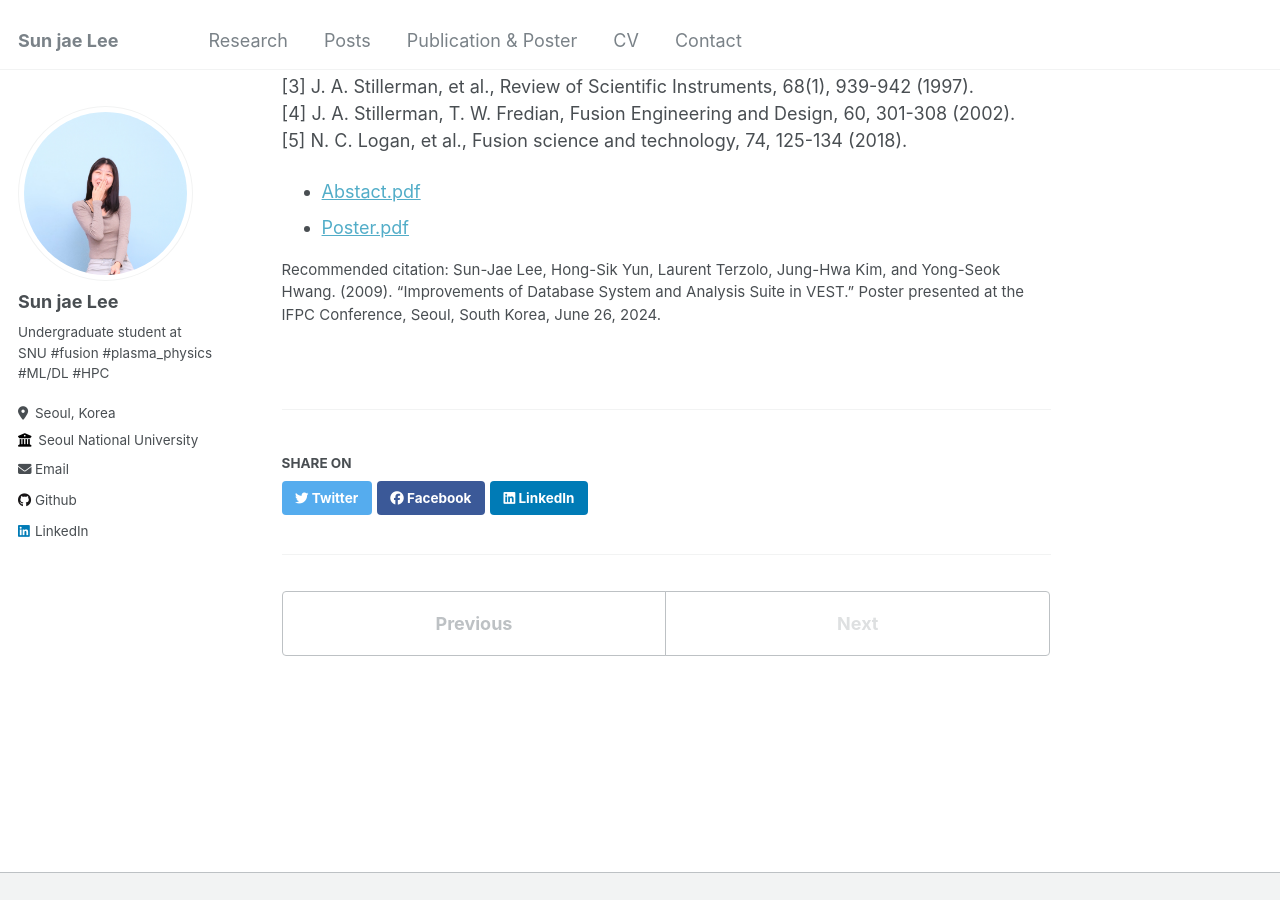
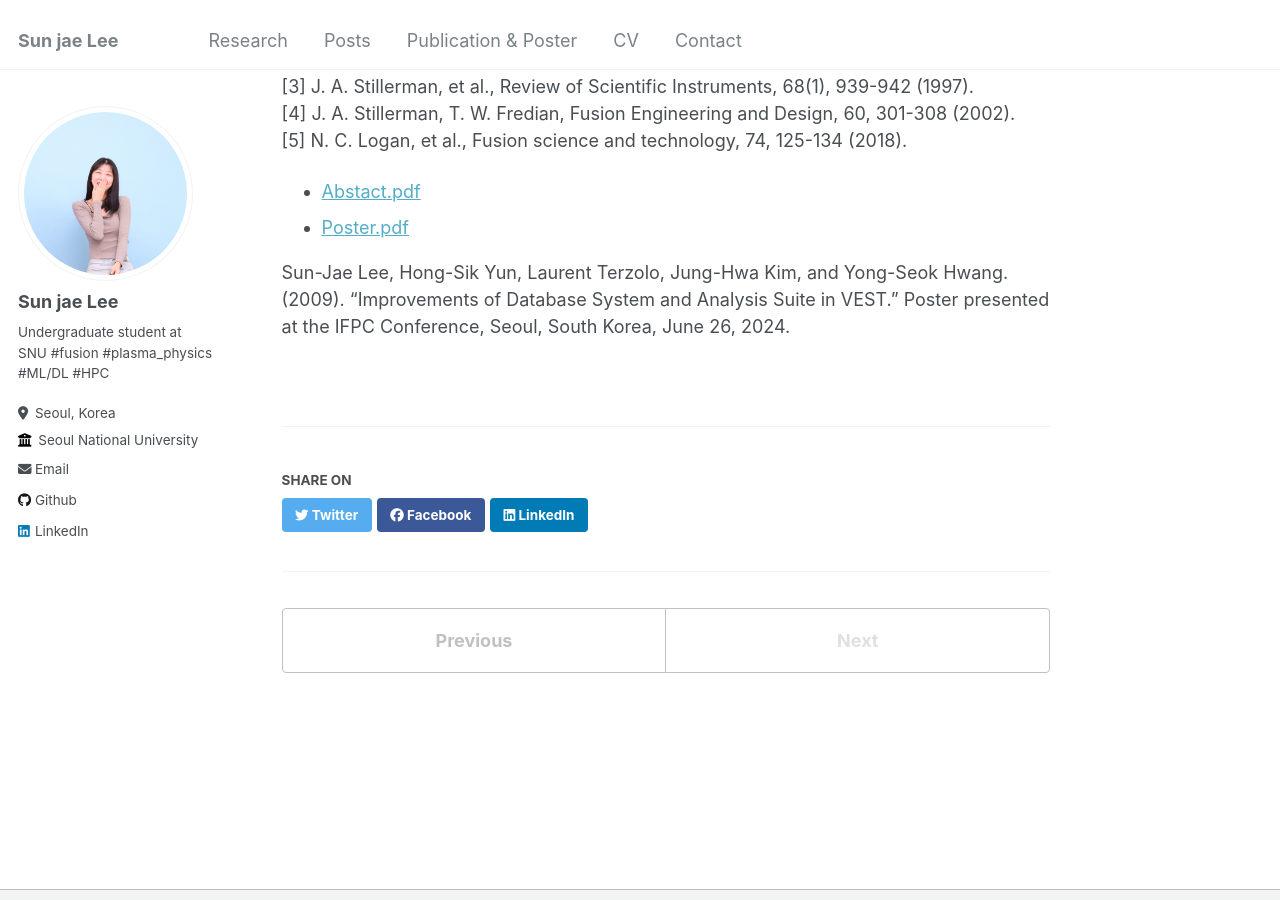
Before and after one commit to satelite2517/satelite2517.github.io-, a Jekyll site: the page built from _publications/2024-06-26-ifpc.md, in a window 1280 px wide and 900 px high, scrolled down 1415 px. Built offline with Jekyll 4.4.1, drawn with Linux system fonts in a browser that asks for light colours; part of the change alters nothing that is shown.

Commit message:
feat: Update poster page with new PDF link

```diff
--- a/_publications/2024-06-26-ifpc.md
+++ b/_publications/2024-06-26-ifpc.md
@@ -7,7 +7,7 @@ date: 2024-06-26
 venue: 'Seoul, Korea'
 # paperurl: 'https://satelite2517.github.io/files/IFPC_poster.pdf'
 # slidesurl: 'https://satelite2517.github.io/files/iFPC2024_Abstract_latest.pdf'
-citation: 'Sun-Jae Lee, Hong-Sik Yun, Laurent Terzolo, Jung-Hwa Kim, and Yong-Seok Hwang. (2009). “Improvements of Database System and Analysis Suite in VEST.” Poster presented at the IFPC Conference, Seoul, South Korea, June 26, 2024.'
+# citation: 'Sun-Jae Lee, Hong-Sik Yun, Laurent Terzolo, Jung-Hwa Kim, and Yong-Seok Hwang. (2009). “Improvements of Database System and Analysis Suite in VEST.” Poster presented at the IFPC Conference, Seoul, South Korea, June 26, 2024.'
 ---
 
 ABSTRACT
@@ -30,4 +30,6 @@ References
 [5] N. C. Logan, et al., Fusion science and technology, 74, 125-134 (2018).
 
 * [Abstact.pdf](https://satelite2517.github.io/files/iFPC2024_Abstract_latest.pdf)
-* [Poster.pdf](https://satelite2517.github.io/files/IFPC_poster.pdf)
+* [Poster.pdf](https://satelite2517.github.io/files/IFPC_poster_Final(2).pdf)
+
+Sun-Jae Lee, Hong-Sik Yun, Laurent Terzolo, Jung-Hwa Kim, and Yong-Seok Hwang. (2009). “Improvements of Database System and Analysis Suite in VEST.” Poster presented at the IFPC Conference, Seoul, South Korea, June 26, 2024.
```
Also changed, not shown: 1 other file.
